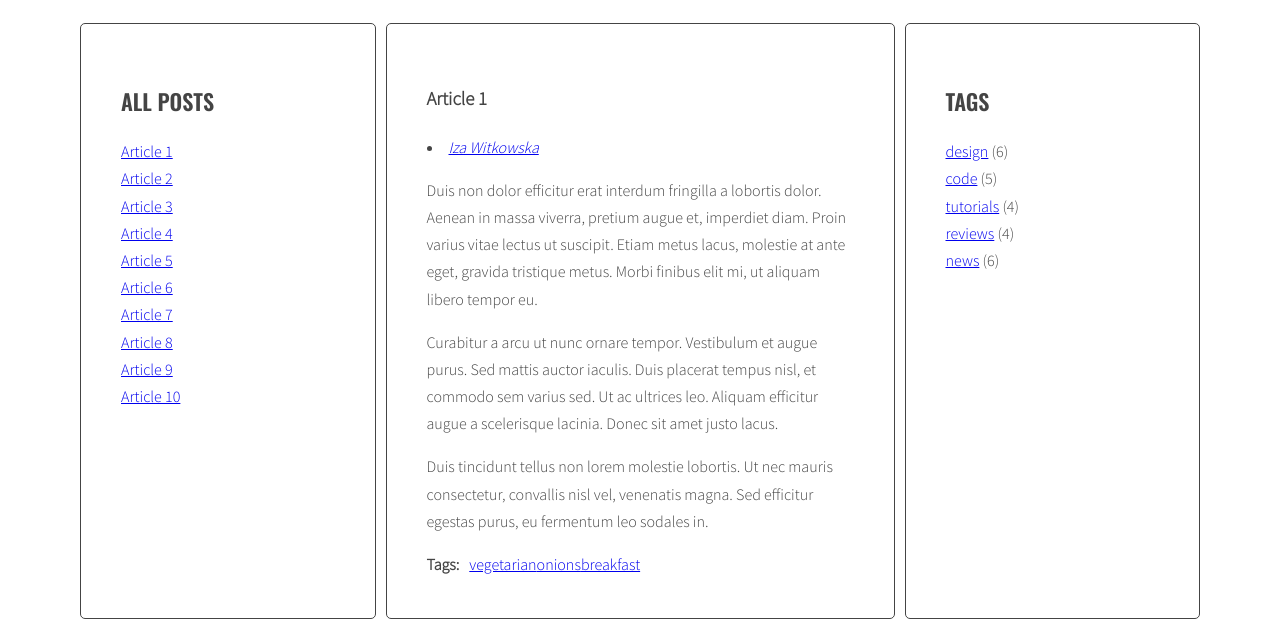
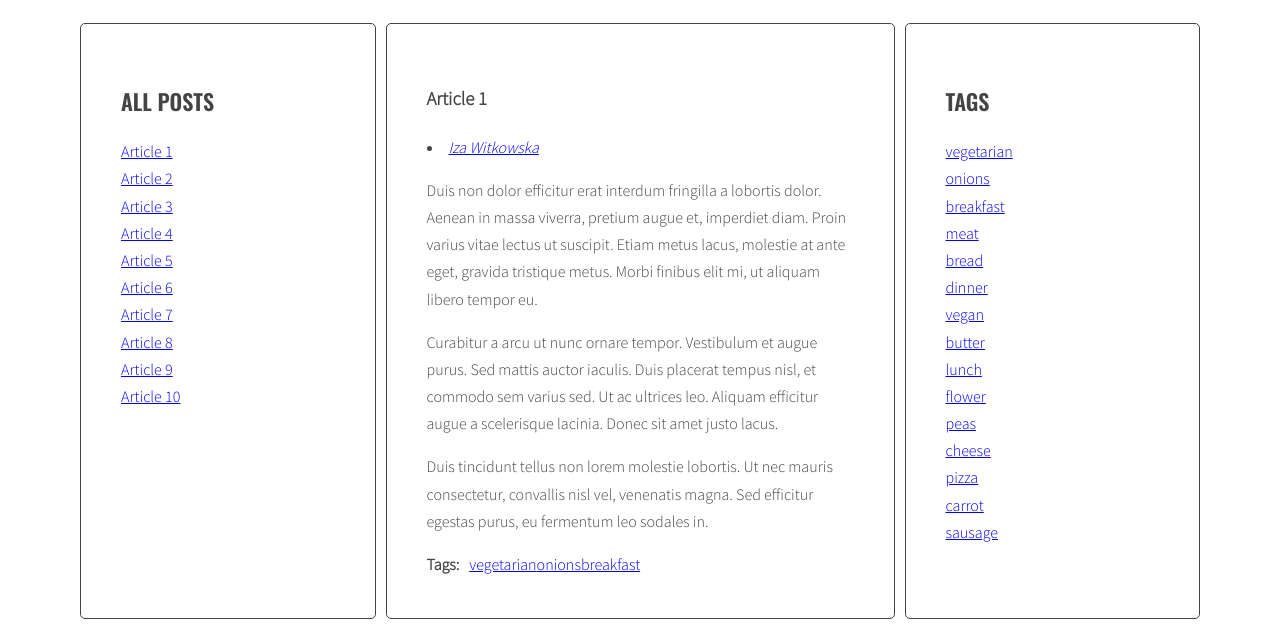
Before and after one commit to pyza3579/javascript-blog, a website: page index.html in a window 1280 px wide. Shown: the part 220-847 px from the top of the page. Drawn offline with nearby package versions, Linux system fonts and the light colour scheme.

Commit message:
Build allTags

```diff
--- a/index.html
+++ b/index.html
@@ -179,11 +179,11 @@
       <aside class="sidebar">
         <h2 class="section-title">Tags</h2>
         <ul class="list tags">
-          <li><a href="#">design</a> <span>(6)</span></li>
-          <li><a href="#">code</a> <span>(5)</span></li>
-          <li><a href="#">tutorials</a> <span>(4)</span></li>
-          <li><a href="#">reviews</a> <span>(4)</span></li>
-          <li><a href="#">news</a> <span>(6)</span></li>
+          <li><a href="#"></a> <span>(6)</span></li>
+          <li><a href="#"></a> <span>(5)</span></li>
+          <li><a href="#"></a> <span>(4)</span></li>
+          <li><a href="#"></a> <span>(4)</span></li>
+          <li><a href="#"></a> <span>(6)</span></li>
         </ul>
         <h2 class="section-title"></h2>
         <ul class="list authors">
--- a/js/script.js
+++ b/js/script.js
@@ -46,7 +46,9 @@
     optTitleSelector = '.post-title',
     optTitleListSelector = '.titles',
     optArticleTagsSelector = '.post-tags .list',
-    optArticleAuthorSelector = '.post-author';
+    optArticleAuthorSelector = '.post-author',
+    optTagsListSelector = '.tags.list';
+
 
   const generateTitleLinks = function(customSelector = '') {
 
@@ -101,47 +103,58 @@
   generateTitleLinks();
 
   const generateTags = function() {
+    /* [NEW] create a new variable allTags with an empty array */
+    let allTags = [];
 
-    /* find all articles */
+    /* [DONE] find all articles */
     const articles = document.querySelectorAll(optArticleSelector);
-    /* START LOOP: for every article: */
+    /* [DONE] START LOOP: for every article: */
     for(let article of articles) {
 
-      /* find tags wrapper */
+      /* [DONE] find tags wrapper */
       const tagsList = article.querySelector(optArticleTagsSelector);
 
-      /* make html variable with empty string */
+      /* [DONE] make html variable with empty string */
       let html = '';
-      /* get tags from data-tags attribute */
+      /* [DONE] get tags from data-tags attribute */
       const articleTags = article.getAttribute('data-tags');
 
-      /* split tags into array */
+      /* [DONE] split tags into array */
       const articleTagsArray = articleTags.split(' ');
 
-      /* START LOOP: for each tag */
+      /* [DONE] START LOOP: for each tag */
       for(let tag of articleTagsArray) {
 
-        /* generate HTML of the link */
+        /* [DONE] generate HTML of the link */
         const linkHTML = '<li><a href="#tag-' + tag + '"><span>' + tag + '</span></a></li>';
-        /* add generated code to html variable */
+        /* [DONE] add generated code to html variable */
         html = html + linkHTML;
-
-      /* END LOOP: for each tag */
+        /* [NEW] check if this link is NOT already in allTags */
+        if(allTags.indexOf(linkHTML) == -1){
+          /* [NEW] add generated code to allTags array */
+          allTags.push(linkHTML);
+        }
+      /* [DONE] END LOOP: for each tag */
       }
-      /* insert HTML of all the links into the tags wrapper */
+      /* [DONE] insert HTML of all the tags into the tags wrapper */
       tagsList.innerHTML = html;
 
-      /* END LOOP: for every article: */
+      /* [DONE] END LOOP: for every article: */
     }
+    /* [NEW] find list of tags in right column */
+    const tagList = document.querySelector('.tags');
+
+    /* [NEW] add html from allTags to tagList */
+    tagList.innerHTML = allTags.join(' ');
   };
   generateTags();
 
   function tagClickHandler(event) {
 
-    /* prevent default action for this event */
+    /* [DONE] prevent default action for this event */
     event.preventDefault();
 
-    /* make new constant named "clickedElement" and give it the value of "this" */
+    /*[DONE]  make new constant named "clickedElement" and give it the value of "this" */
     const clickedElement = this;
     //console.log('Link was clicked again!');
 
```
